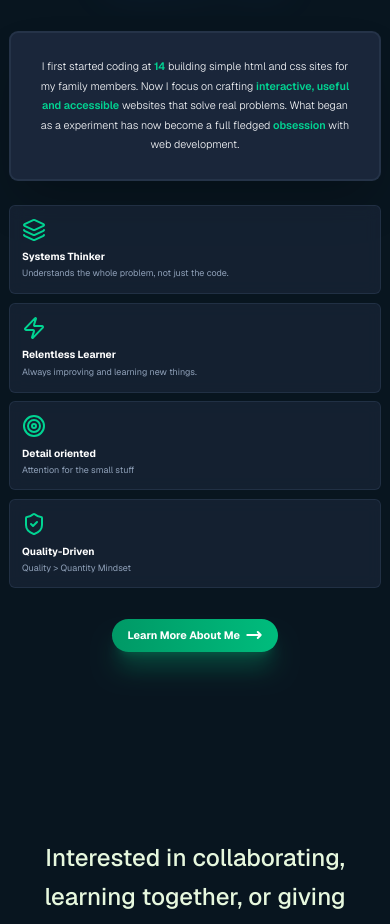
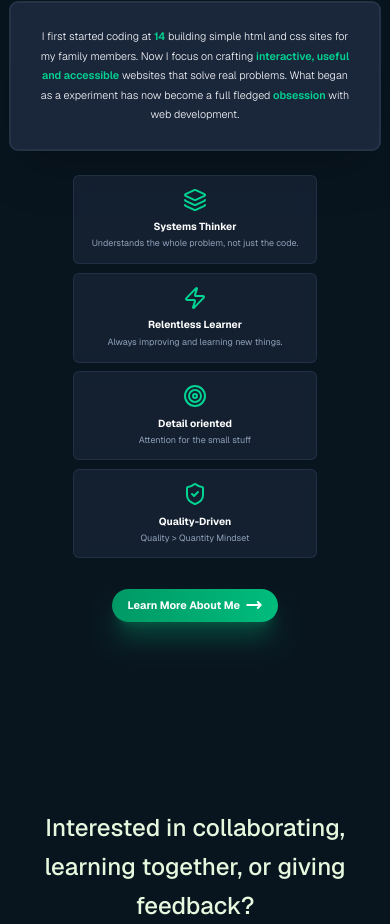
Before and after one commit to Raeef-Chowdhury/Portfolio, a Next.js app: page / in a window 390 px wide. Shown: the part 2418-3342 px from the top of the page. Built offline with nearby package versions, Linux system fonts and the light colour scheme; no server answers.

Commit message:
feat(ui): add responsiveness to the hoemapge

```diff
--- a/components/about.tsx
+++ b/components/about.tsx
@@ -55,19 +55,19 @@ export default function AboutPreview() {
           </div>
         </div>
 
-        <div className="grid max-w-[1028px] mx-auto grid-cols-1 sm:grid-cols-2 lg:grid-cols-4 gap-6 mt-16">
+        <div className="grid max-w-[1028px] mx-auto max-[1024px]:max-w-[644px] max-[644px]:max-w-[244px]  grid-cols-1 sm:grid-cols-2 lg:grid-cols-4 gap-6 mt-16">
           {values.map((value, index) => {
             const IconComponent = value.icon;
             return (
               <div
                 key={index}
-                className="relative bg-slate-800/60 backdrop-blur-sm rounded-2xl p-8 border border-slate-700/50 hover:border-emerald-500/50 hover:bg-slate-800/80 transition-all duration-300 group cursor-pointer"
+                className="relative bg-slate-800/60 backdrop-blur-sm rounded-2xl p-8 border max-[644px]:text-center border-slate-700/50 hover:border-emerald-500/50 hover:bg-slate-800/80 transition-all duration-300 group cursor-pointer"
               >
                 {/* Hover glow */}
                 <div className="absolute inset-0 bg-gradient-to-br from-emerald-500/0 to-cyan-500/0 group-hover:from-emerald-500/10 group-hover:to-cyan-500/10 rounded-2xl transition-all duration-300" />
 
                 <div className="relative">
-                  <div className="mb-5 group-hover:scale-110 transition-transform duration-300">
+                  <div className="mb-5 max-[644px]:justify-self-center lg:group-hover:scale-110 transition-transform duration-300">
                     <IconComponent className="w-16 h-16 text-emerald-400" />
                   </div>
                   <h3 className="text-white font-bold text-[1.7rem] mb-2">
--- a/components/activity.tsx
+++ b/components/activity.tsx
@@ -153,7 +153,7 @@ async function Activity() {
           className="max-w-[1440px] text-center mx-auto mt-[18rem] flex flex-col items-center"
         >
           <Heading content="Activity" />
-          <div className="mt-[6rem]">
+          <div className="mt-[6rem] max-[988px]:hidden">
             <GitHubCalendar
               username="raeef-chowdhury"
               blockSize={12}
@@ -172,7 +172,7 @@ async function Activity() {
             <h3 className="text-[2.4rem] font-semibold text-text mb-[2.4rem]">
               Recent Work{" "}
             </h3>
-            <div className="grid grid-cols-3 gap-[4.2rem] max-[644px]:grid-cols-1 max-[644px]:justify-items-center">
+            <div className="grid grid-cols-3 gap-[4.2rem] max-[844px]:grid-cols-1 max-[844px]:justify-items-center">
               {commitDetails.map((commit: Commit, index: number) => (
                 <a
                   key={index}
@@ -202,10 +202,6 @@ async function Activity() {
                     </div>
 
                     <div className=" flex items-center justify-center gap-[2.4rem] text-[1.4rem] pt-[1.6rem] border-t border-slate-700/50">
-                      <span className="font-mono text-slate-400">
-                        {commit.sha.substring(0, 7)}
-                      </span>
-
                       <div className="flex items-center gap-[0.8rem]">
                         <span className="text-green-400 font-medium">
                           +{commit.stats.additions}
--- a/components/hero.tsx
+++ b/components/hero.tsx
@@ -1,3 +1,4 @@
+/* eslint-disable react/jsx-no-duplicate-props */
 import dynamic from "next/dynamic";
 import AnimatedSection from "./aniamtedsection";
 const Time = dynamic(() => import("@/components/time"));
@@ -22,8 +23,7 @@ function Hero() {
           <div className="flex justify-center mb-[3.6rem] mt-[2.4rem] items-center gap-3 text-tertiary transition-colors">
             <svg
               xmlns="http://www.w3.org/2000/svg"
-              width="24"
-              height="24"
+              className="w-12 h-12 max-[988px]:w-16 max-[988px]:h-16"
               viewBox="0 0 24 24"
               fill="none"
               stroke="currentColor"
@@ -92,15 +92,13 @@ function Hero() {
               >
                 <svg
                   xmlns="http://www.w3.org/2000/svg"
-                  width="48"
-                  height="48"
+                  className="w-16 h-16  max-[488px]:w-12 max-[488px]:h-12"
                   viewBox="0 0 24 24"
                   fill="none"
                   stroke="currentColor"
                   strokeWidth="2"
                   strokeLinecap="round"
                   strokeLinejoin="round"
-                  className="lucide lucide-github-icon lucide-github"
                 >
                   <path d="M15 22v-4a4.8 4.8 0 0 0-1-3.5c3 0 6-2 6-5.5.08-1.25-.27-2.48-1-3.5.28-1.15.28-2.35 0-3.5 0 0-1 0-3 1.5-2.64-.5-5.36-.5-8 0C6 2 5 2 5 2c-.3 1.15-.3 2.35 0 3.5A5.403 5.403 0 0 0 4 9c0 3.5 3 5.5 6 5.5-.39.49-.68 1.05-.85 1.65-.17.6-.22 1.23-.15 1.85v4" />
                   <path d="M9 18c-4.51 2-5-2-7-2" />
@@ -140,8 +138,7 @@ function Hero() {
               >
                 <svg
                   xmlns="http://www.w3.org/2000/svg"
-                  width="48"
-                  height="48"
+                  className="w-16 h-16  max-[488px]:w-12 max-[488px]:h-12"
                   viewBox="0 0 24 24"
                   fill="none"
                   stroke="currentColor"
--- a/components/projects.tsx
+++ b/components/projects.tsx
@@ -30,7 +30,7 @@ function Projects() {
       <div className="flex justify-center items-center w-full relative ">
         <Heading content="Featured Projects" />
         <Link href="/projects">
-          <button className="decoration-dotted  max-[1544px]:hidden text-text text-[1.8rem] underline underline-offset-8 hover:text-primary transition-all hover:scale-105 hover:cursor-pointer px-[3rem]">
+          <button className="decoration-dotted absolute right-0  max-[1544px]:hidden text-text text-[1.8rem] underline underline-offset-8 hover:text-primary transition-all hover:scale-105 hover:cursor-pointer px-[3rem]">
             View All →
           </button>
         </Link>
```
